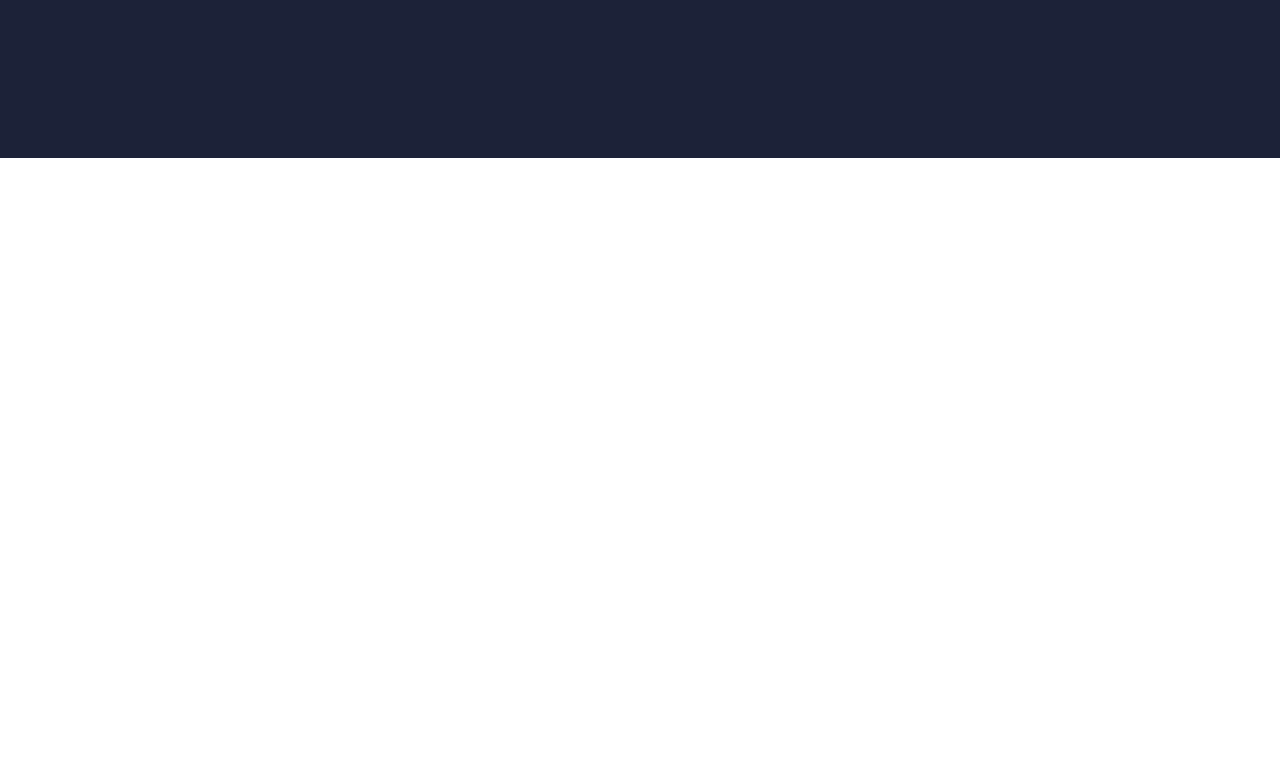
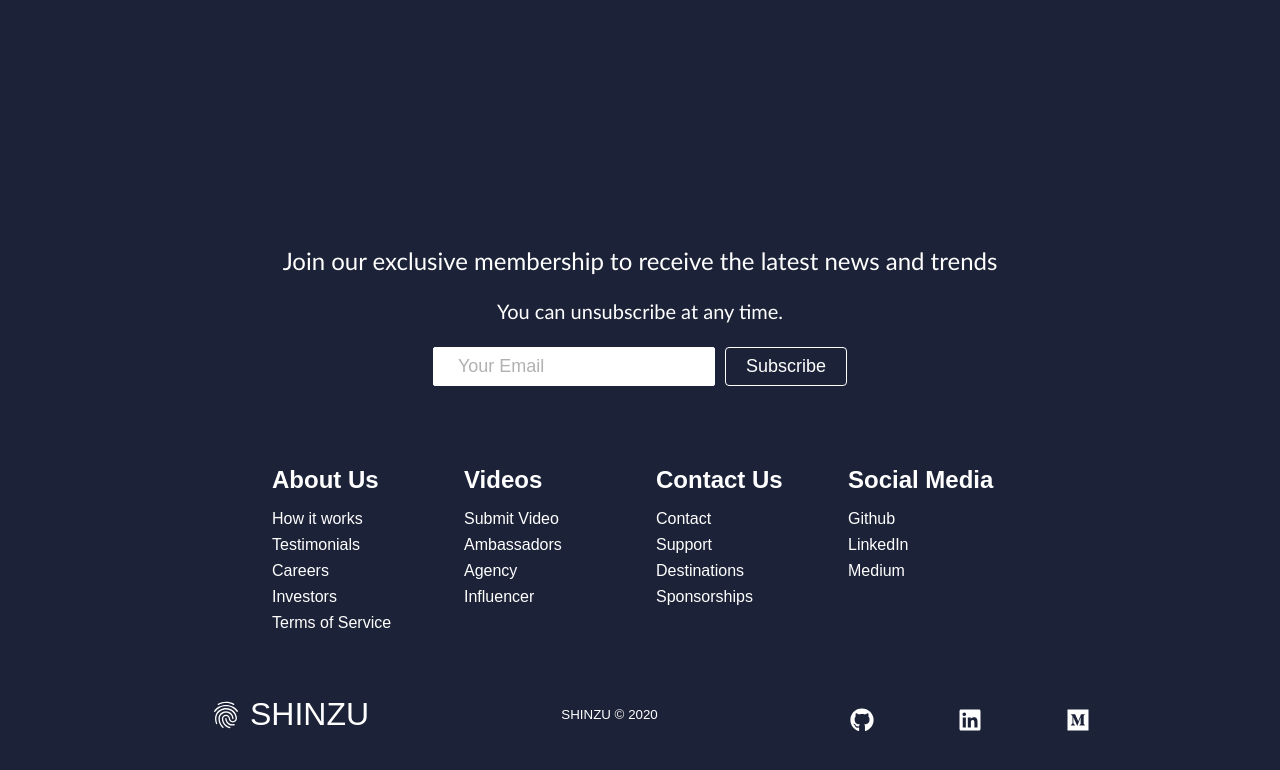
Before and after one commit to OsasAzamegbe/fintech-web-app, a React (Create React App) app: page / in a window 1280 px wide. Shown: the part 2049-2819 px from the top of the page. Before the commit the page ends 2207 px from the top, so only its background shows below. Built offline with nearby package versions, Linux system fonts and the light colour scheme.

Commit message:
added footer component.

```diff
--- a/src/App.js
+++ b/src/App.js
@@ -3,6 +3,7 @@ import './App.css';
 import {BrowserRouter as Router, Route, Switch} from 'react-router-dom'
 import Navbar from './components/Navbar'
 import Home from './components/pages/HomePage/Home'
+import Footer from './components/pages/Footer/Footer'
 
 function App() {
   return (
@@ -11,7 +12,7 @@ function App() {
       <Switch>
         <Route path='/' exact component={Home} />
       </Switch>
-
+      <Footer/>
     </Router>
   );
 }
--- /dev/null
+++ b/src/components/pages/Footer/Footer.css
@@ -0,0 +1,159 @@
+.footer-container {
+    background-color: #1c2237;
+    padding: 4rem 0 2rem 0;
+    display: flex;
+    flex-direction: column;
+    justify-content: center;
+    align-items: center;
+  }
+
+  .footer-subscription {
+    display: flex;
+    flex-direction: column;
+    justify-content: center;
+    align-items: center;
+    text-align: center;
+    margin-bottom: 24px;
+    padding: 24px;
+    color: #fff;
+  }
+
+  .footer-subscription > p {
+    font-family: 'Trebuchet MS', 'Lucida Sans Unicode', 'Lucida Grande',
+      'Lucida Sans', Arial, sans-serif;
+  }
+
+  .footer-subscription-heading {
+    margin-bottom: 24px;
+    font-size: 24px;
+  }
+
+  .footer-subscription-text {
+    margin-bottom: 24px;
+    font-size: 20px;
+  }
+
+  .footer-input {
+    padding: 8px 24px;
+    border-radius: 2px;
+    margin-right: 10px;
+    outline: none;
+    border: none;
+    font-size: 18px;
+    margin-bottom: 16px;
+    border: 1px solid #fff;
+  }
+
+  .footer-links {
+    width: 100%;
+    max-width: 1000px;
+    display: flex;
+    justify-content: center;
+  }
+
+  .footer-link-wrapper {
+    display: flex;
+  }
+
+  .footer-link-items {
+    display: flex;
+    flex-direction: column;
+    align-items: flex-start;
+    margin: 16px;
+    text-align: left;
+    width: 160px;
+    box-sizing: border-box;
+  }
+
+  .footer-link-items h2 {
+    margin-bottom: 16px;
+  }
+
+  .footer-link-items > h2 {
+    color: #fff;
+  }
+
+  .footer-link-items a {
+    color: #fff;
+    text-decoration: none;
+    margin-bottom: 0.5rem;
+  }
+
+  .footer-link-items a:hover {
+    color: #e9e9e9;
+    transition: 0.3s ease-out;
+  }
+
+  .footer-email-form h2 {
+    margin-bottom: 2rem;
+  }
+
+  .footer-input::placeholder {
+    color: #b1b1b1;
+  }
+
+  /* Social Icons */
+  .social-icon-link {
+    color: #fff;
+    font-size: 24px;
+  }
+
+  .social-media {
+    max-width: 1000px;
+    width: 100%;
+  }
+
+  .social-media-wrap {
+    display: flex;
+    justify-content: space-between;
+    align-items: center;
+    width: 90%;
+    max-width: 1000px;
+    margin: 40px auto 0 auto;
+  }
+
+  .social-icons {
+    display: flex;
+    justify-content: space-between;
+    align-items: center;
+    width: 240px;
+  }
+
+  .social-logo {
+    color: #fff;
+    justify-self: start;
+    margin-left: 20px;
+    cursor: pointer;
+    text-decoration: none;
+    font-size: 2rem;
+    display: flex;
+    align-items: center;
+    margin-bottom: 16px;
+  }
+
+  .website-rights {
+    color: #fff;
+    margin-bottom: 16px;
+  }
+
+  @media screen and (max-width: 820px) {
+    .footer-links {
+      padding-top: 2rem;
+    }
+
+    .footer-input {
+      width: 100%;
+    }
+
+    .btn {
+      width: 100%;
+    }
+
+    .footer-link-wrapper {
+      flex-direction: column;
+    }
+
+    .social-media-wrap {
+      flex-direction: column;
+    }
+  }
--- /dev/null
+++ b/src/components/pages/Footer/Footer.js
@@ -0,0 +1,112 @@
+import React from 'react';
+import './Footer.css';
+import Button from '../../Button';
+import { Link } from 'react-router-dom';
+import {
+  FaMedium,
+  FaLinkedin,
+  FaGithub
+} from 'react-icons/fa';
+import { MdFingerprint } from 'react-icons/md';
+
+function Footer() {
+  return (
+    <div className='footer-container'>
+      <section className='footer-subscription'>
+        <p className='footer-subscription-heading'>
+          Join our exclusive membership to receive the latest news and trends
+        </p>
+        <p className='footer-subscription-text'>
+          You can unsubscribe at any time.
+        </p>
+        <div className='input-areas'>
+          <form>
+            <input
+              className='footer-input'
+              name='email'
+              type='email'
+              placeholder='Your Email'
+            />
+            <Button buttonStyle='btn--outline'>Subscribe</Button>
+          </form>
+        </div>
+      </section>
+      <div className='footer-links'>
+        <div className='footer-link-wrapper'>
+          <div className='footer-link-items'>
+            <h2>About Us</h2>
+            <Link to='/sign-up'>How it works</Link>
+            <Link to='/'>Testimonials</Link>
+            <Link to='/'>Careers</Link>
+            <Link to='/'>Investors</Link>
+            <Link to='/'>Terms of Service</Link>
+          </div>
+          <div className='footer-link-items'>
+            <h2>Videos</h2>
+            <Link to='/'>Submit Video</Link>
+            <Link to='/'>Ambassadors</Link>
+            <Link to='/'>Agency</Link>
+            <Link to='/'>Influencer</Link>
+          </div>
+        </div>
+        <div className='footer-link-wrapper'>
+            <div className='footer-link-items'>
+            <h2>Contact Us</h2>
+            <Link to='/'>Contact</Link>
+            <Link to='/'>Support</Link>
+            <Link to='/'>Destinations</Link>
+            <Link to='/'>Sponsorships</Link>
+          </div>
+
+          <div className='footer-link-items'>
+            <h2>Social Media</h2>
+            <Link to='//github.com/OsasAzamegbe/'>Github</Link>
+            <Link to='//linkedin.com/in/osamudiamen-azamegbe/'>LinkedIn</Link>
+            <Link to='//medium.com/@osas.azamegbe'>Medium</Link>
+          </div>
+        </div>
+      </div>
+      <section className='social-media'>
+        <div className='social-media-wrap'>
+          <div className='footer-logo'>
+            <Link to='/' className='social-logo'>
+              <MdFingerprint className='navbar-icon' />
+              SHINZU
+            </Link>
+          </div>
+          <small className='website-rights'>SHINZU © 2020</small>
+          <div className='social-icons'>
+          <Link
+              className='social-icon-link'
+              to={
+                '//github.com/OsasAzamegbe/'
+              }
+              target='_blank'
+              aria-label='Github'
+            >
+              <FaGithub />
+            </Link>
+            <Link
+              className='social-icon-link'
+              to='//linkedin.com/in/osamudiamen-azamegbe/'
+              target='_blank'
+              aria-label='LinkedIn'
+            >
+              <FaLinkedin />
+            </Link>
+            <Link
+              className='social-icon-link'
+              to='//medium.com/@osas.azamegbe'
+              target='_blank'
+              aria-label='Medium'
+            >
+              <FaMedium />
+            </Link>
+          </div>
+        </div>
+      </section>
+    </div>
+  );
+}
+
+export default Footer;
--- a/src/components/pages/HomePage/Home.js
+++ b/src/components/pages/HomePage/Home.js
@@ -1,6 +1,7 @@
 import React from 'react';
 import HomeSection from '../../HomeSection'
 import {sectionOneObj, sectionTwoObj, sectionThreeObj} from './Data'
+
 
 const Home = () => {
     return (
```
